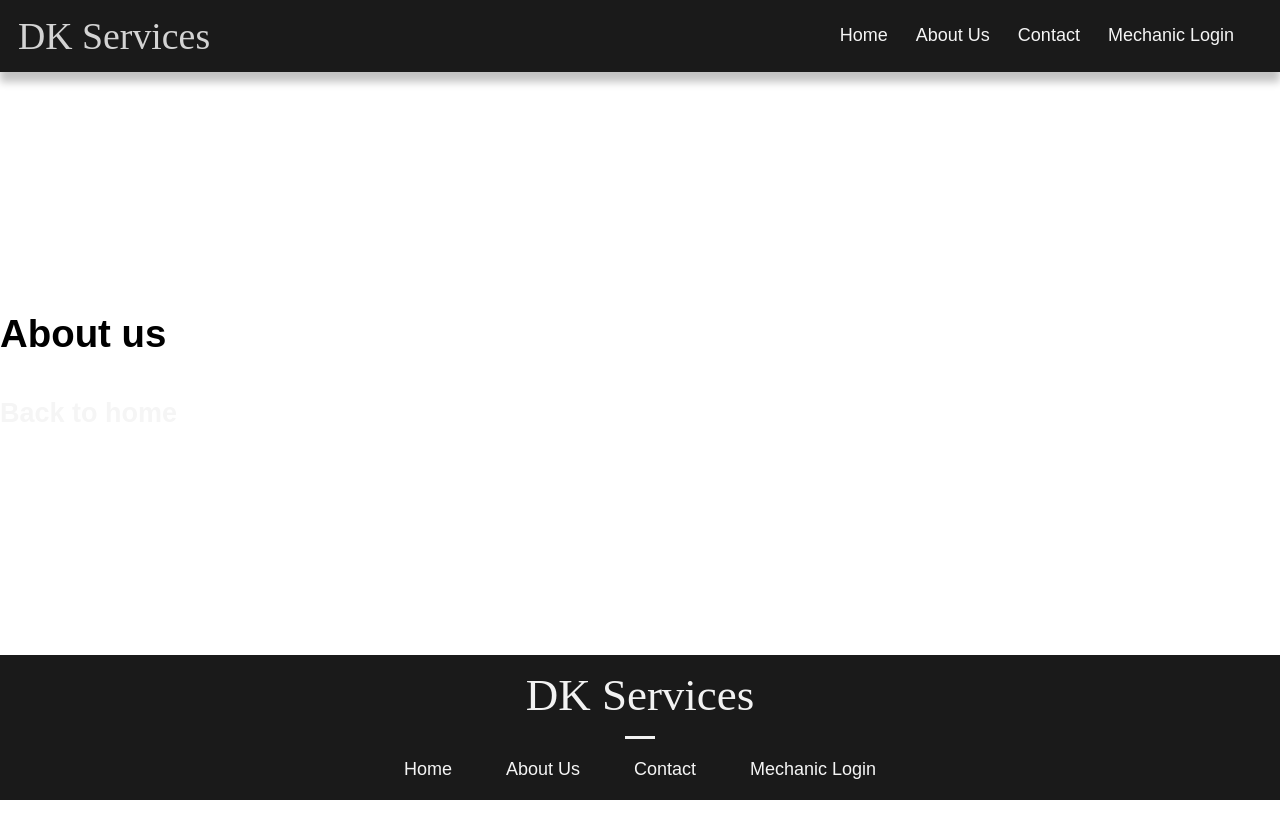
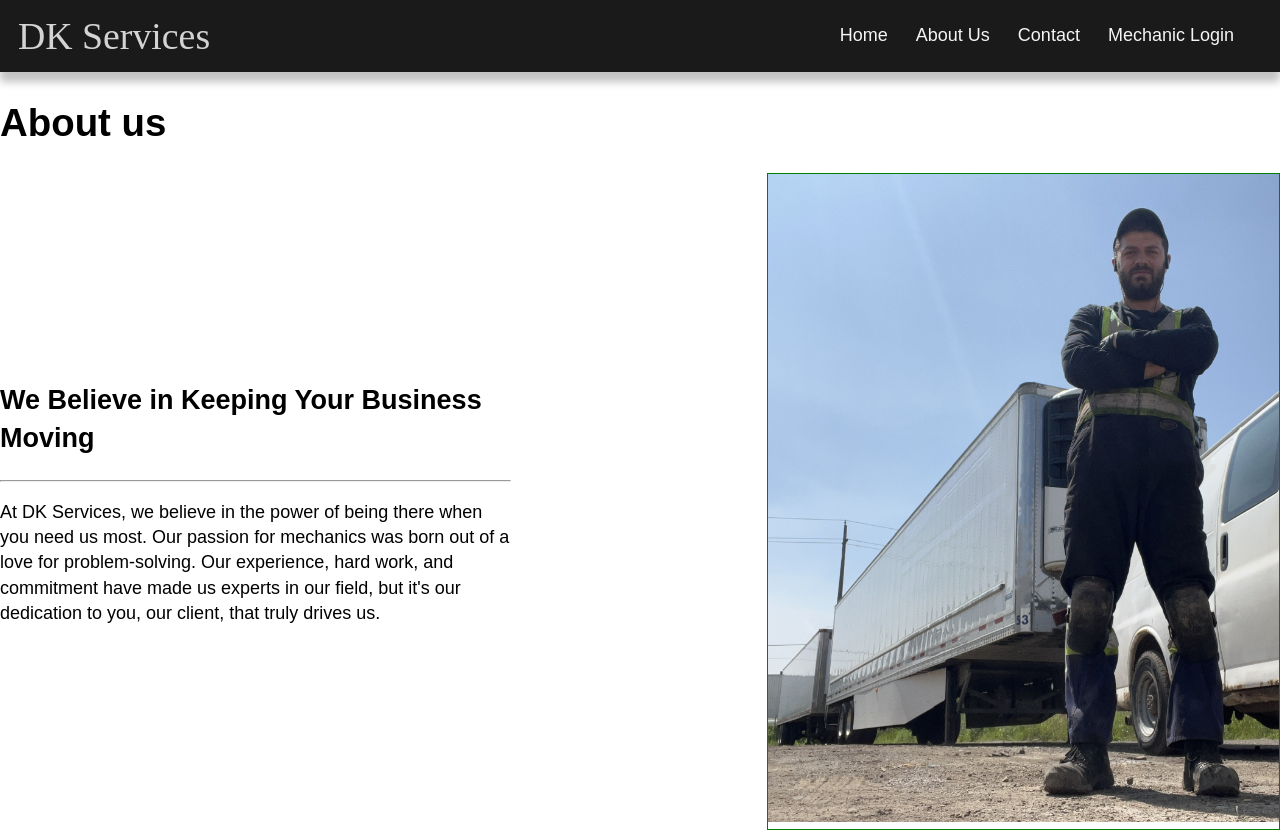
Before and after one commit to DawoodKamar/DK-services, a Next.js app: page /About in a window 1280 px wide. Shown: the top 832 px of the page. Before the commit the page ends 800 px from the top, so only its background shows below. Built offline with nearby package versions, Linux system fonts and the light colour scheme.

Commit message:
about us page

```diff
--- a/components/AboutUs.js
+++ b/components/AboutUs.js
@@ -1,16 +1,13 @@
-import styles from '../styles/aboutus.module.css';
-
+import styles from "../styles/aboutus.module.css";
+import Image from "next/image";
+import mechanic from "../public/images/dkimage.jpg";
 
 export default function ContactForm() {
-
-
   return (
     <div className={styles.About}>
       <div className={styles.container}>
-
         {/* First column */}
-                <div className={styles.column}>
-
+        <div className={styles.column1}>
           {/* Heading */}
           <div className={styles.heading}>
             <h2>We Believe in Keeping Your Business Moving</h2>
@@ -23,25 +20,30 @@ export default function ContactForm() {
 
           {/* Text */}
           <div className={styles.text}>
-                        <p>At DK Services, we believe in the power of being there when you need us most. Our passion for mechanics was born out of a love for problem-solving. Our experience, hard work, and commitment have made us experts in our field, but it's our dedication to you, our client, that truly drives us.</p>
+            <p>
+              At DK Services, we believe in the power of being there when you
+              need us most. Our passion for mechanics was born out of a love for
+              problem-solving. Our experience, hard work, and commitment have
+              made us experts in our field, but it's our dedication to you, our
+              client, that truly drives us.
+            </p>
           </div>
-
         </div>
 
         {/* Second column */}
-                <div className={styles.column}>
-
+        <div className={styles.column2}>
+          {/* Image */}
+          <div className={styles.image}>
+            <Image
+              src={mechanic}
+              alt="dk-services mechanic"
+              quality={100}
+              placeholder="blur"
+            //   sizes="100vw"
+            />
           </div>
-
         </div>
-
-
-
-
-
       </div>
-
-
-
+    </div>
   );
 }
--- a/components/landingPage.js
+++ b/components/landingPage.js
@@ -69,15 +69,15 @@ export default function LandingPage(){
               </div>
               <div>
                   <div className={styles.tag1}>
-                      <h2>Experience</h2><p>Many years in the truck and trailer service industry</p>
+                      <h2 className={styles.tag}>Experience</h2><p>Many years in the truck and trailer service industry</p>
                   </div>
                   {/* <div className={styles.line}></div> */}
                   <div className={styles.tag2}>
-                      <h2>Reliability</h2><p>Fully licenced, insured, and highly reliable mechanics you can count on</p>
+                      <h2 className={styles.tag}>Reliability</h2><p>Fully licenced, insured, and highly reliable mechanics you can count on</p>
                   </div>
                   {/* <div className={styles.line}></div> */}
                   <div className={styles.tag3}>
-                      <h2>Dedication</h2><p>Committed to getting your fleet back on the road safely and swiftly</p>
+                      <h2 className={styles.tag}>Dedication</h2><p>Committed to getting your fleet back on the road safely and swiftly</p>
                   </div>
               </div>
           </div>
--- a/pages/About.js
+++ b/pages/About.js
@@ -1,9 +1,9 @@
-import Link from 'next/link';
-import Head from 'next/head';
-import Layout from '../components/layout';
+import Link from "next/link";
+import Head from "next/head";
+import Layout from "../components/layout";
+import AboutUs from "../components/AboutUs";
 
 export default function About() {
-
   return (
     <Layout>
       <Head>
@@ -11,7 +11,7 @@ export default function About() {
       </Head>
 
       <h1>About us</h1>
-
+      <AboutUs />
       <h2>
         <Link href="/">Back to home</Link>
       </h2>
--- a/styles/aboutus.module.css
+++ b/styles/aboutus.module.css
@@ -0,0 +1,33 @@
+.container {
+    display: flex;
+    max-width: 1500px;
+    margin: 0 auto;
+    justify-content: space-between;
+    align-items: center;
+    gap: 20%;
+}
+
+
+
+
+
+
+
+
+.column1 {
+    flex: 1;
+    max-width: 50%;
+
+}
+
+.column2 {
+    flex: 1;
+    border: 1px solid green;
+    max-width: 50%;
+    object-fit: contain;
+}
+
+.image img {
+    max-width: 100%;
+    height: auto;
+}
--- a/styles/global.css
+++ b/styles/global.css
@@ -10,6 +10,7 @@ body {
   font-family: Arial, Helvetica, sans-serif;
   line-height: 1.4;
   font-size: 18px;
+  overflow-x: hidden;
 }
 /* @media (max-width: 800px) {
   body {
@@ -42,7 +43,7 @@ h1 {
 
 h2 {
   font-size: clamp(1.5rem, 2vw, 2.5rem);
-  line-height: 0.5;
+
 }
 
 /* p {
--- a/styles/landingPage.module.css
+++ b/styles/landingPage.module.css
@@ -101,6 +101,9 @@
     padding-block: 5rem;
 } */
 
+.tag {
+  line-height: 0.4;
+}
 .diagonal {
     position: relative;
     padding: 5rem 2rem 5rem 2rem;
```
Also changed, not shown: components/ContactForm.js (line endings or trailing spaces), public/images/dkimage.JPG (added), 1 other file (tests, documents, lock files or other folders). Lines whose indentation alone changed are shown as unchanged.
